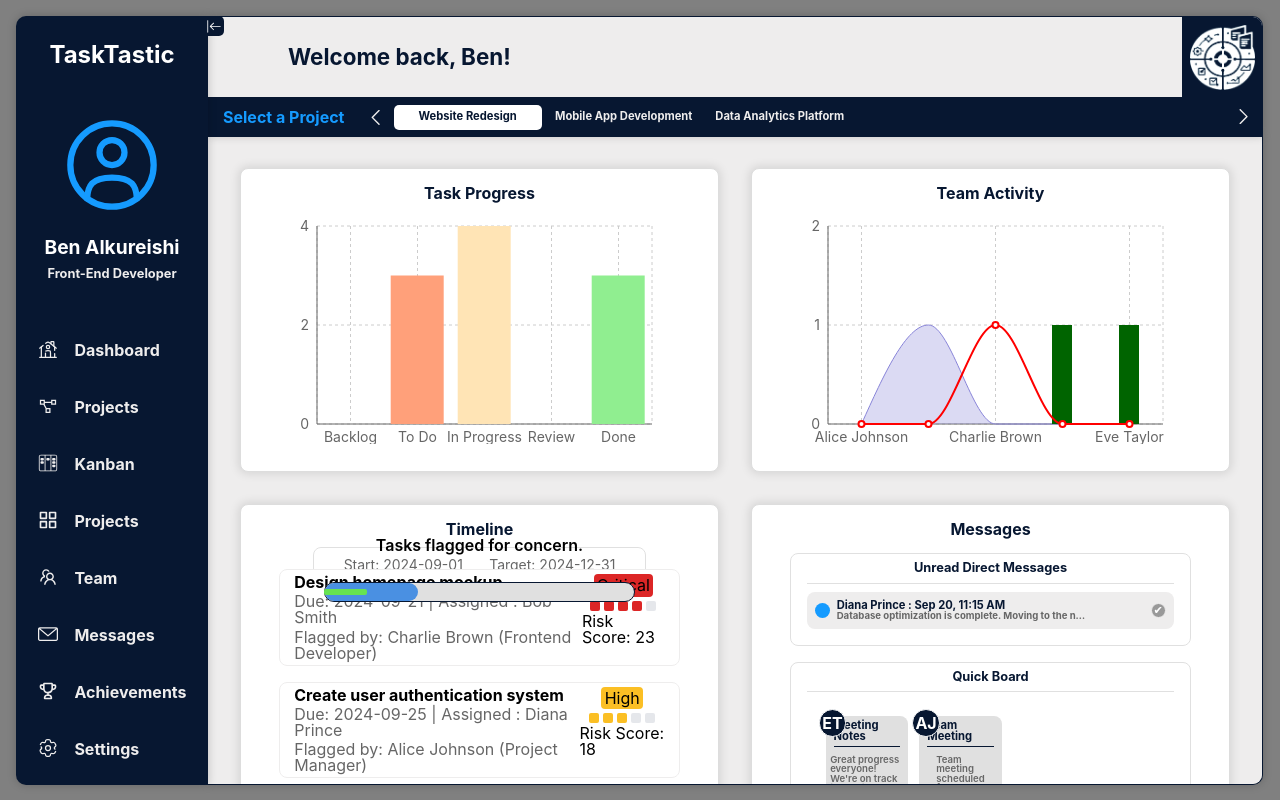
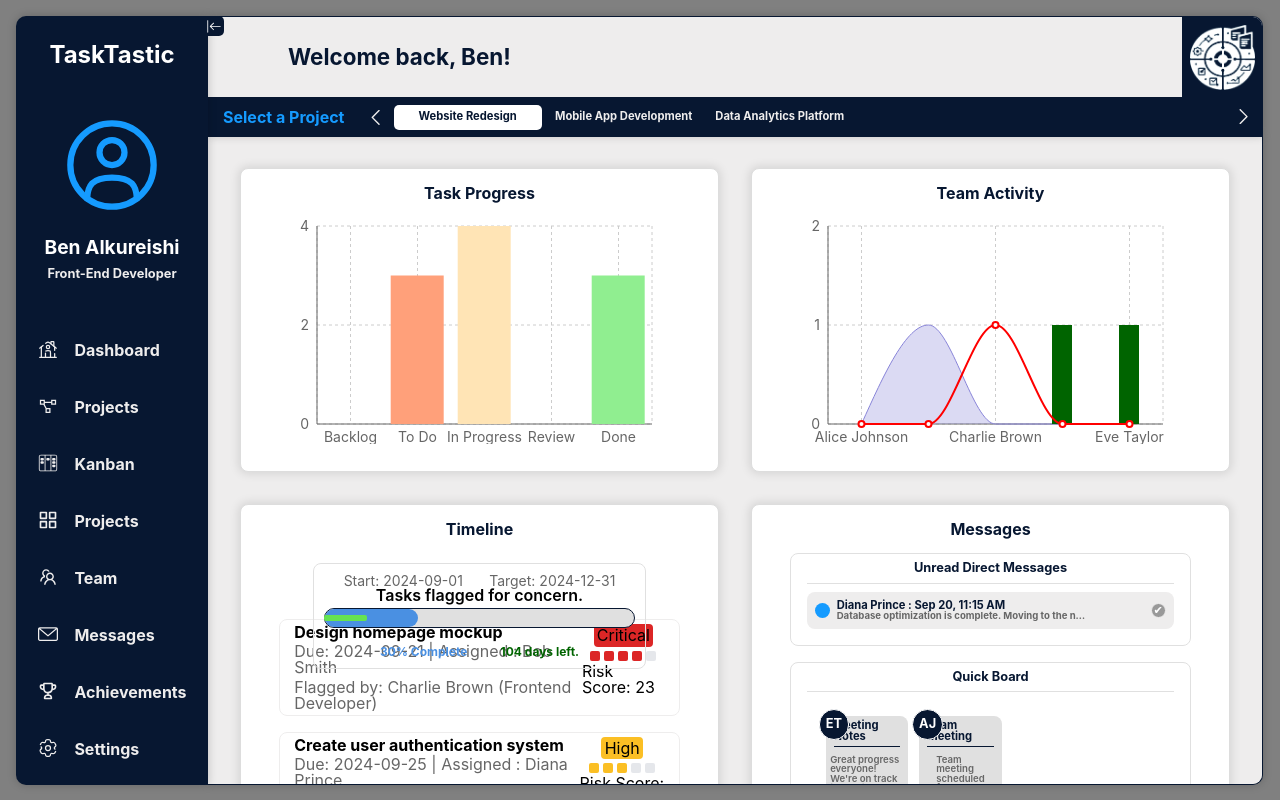
Before and after one commit to BenAlk/TaskTastic, a React (Vite) app in the folder client/: page / in a window 1280 px wide. Both pictures are taken after a click on the element "Website Redesign". Built offline with nearby package versions, Linux system fonts and the light colour scheme.

Commit message:
added timeline highlighting

```diff
--- a/client/src/components/QuickBoard/styles/QuickBoard.css
+++ b/client/src/components/QuickBoard/styles/QuickBoard.css
@@ -118,7 +118,7 @@
     border-radius: 50%;
     width: 20px;
     height: 20px;
-    padding: 0.8rem;
+    padding: 0.9rem;
     position: absolute;
     top: -7px;
     left: -7px;
@@ -126,6 +126,7 @@
     transition: all 0.5s ease-in-out;
     color: var(--secondary-color);
     font-weight: 700;
+    font-size: 0.8rem;
 }
 
 .message-content {
--- a/client/src/components/TimeLineTile/TimeLineTile.jsx
+++ b/client/src/components/TimeLineTile/TimeLineTile.jsx
@@ -47,18 +47,16 @@ const TimeLineTile = ({ project}) => {
         <div className="timeline-risk-container">
             <h2 className="project-title">Timeline</h2>
             <div className="project-timeline">
-                <div className="date-container">
-                    <span>Start: {project.projectStartDate}</span>
-                    <span>Target: {project.projectTargetDate}</span>
-                </div>
+                <div className="task-label">{taskProgress}% Complete</div>
+                <div className="timeline-label" style={{color: `${timelineProgress >= 70 ? "#ff0000" : timelineProgress >= 40 ? "#F59E0B" : "#006400"}`}}>{daysLeft} days left.</div>
                 <div className="progress-container">
                     <div className="progress-bar-background"></div>
                     <div className="progress-bar-tasks" style={{width: `${taskProgress}%`}} title={`${taskProgress}% Complete`}></div>
                     <div className="progress-bar-timeline" style={{width: `${timelineProgress}%`, backgroundColor: `${timelineProgress >= 70 ? "#ff0000" : (timelineProgress >= 40 ? "#F59E0B" : "#66e352")}`} } title={`${timelineProgress}% `}></div>
                 </div>
-                <div className="progress-label-container">
-                    <span className="progress-label">{taskProgress}% Complete</span>
-                    <span className="timeline-label" style={{color: `${timelineProgress >= 70 ? "#ff0000" : timelineProgress >= 40 ? "#F59E0B" : "#006400"}`}}>{daysLeft} days left.</span>
+                <div className="date-container">
+                    <span>Start: {project.projectStartDate}</span>
+                    <span>Target: {project.projectTargetDate}</span>
                 </div>
             </div>
             <div className="risk-container">
--- a/client/src/components/TimeLineTile/styles/TimeLineTile.css
+++ b/client/src/components/TimeLineTile/styles/TimeLineTile.css
@@ -3,15 +3,19 @@ display : flex;
 flex-direction: column;
 align-items: center;
 height: 100%;
+gap: 1rem;
 }
 
 .project-timeline {
-    padding: 10px;
+    padding: 10px 10px 30px;
     border: 1px solid #e0e0e0;
     border-radius: 8px;
     width: 75%;
     margin: 0 auto;
     transition: all 0.3s ease-in-out;
+    position: relative;
+    display: flex;
+    flex-direction: column-reverse;
 }
 
 .project-title {
@@ -75,21 +79,38 @@ height: 100%;
     justify-content: space-evenly;
 }
 
-.progress-label, .timeline-label {
+.task-label, .timeline-label {
     font-size: 12px;
     font-weight: bold;
     transition: all 0.3s ease-in-out;
-    bottom: -20px;
+    bottom: 10%;
+    cursor: pointer;
 }
 
-.progress-label {
-    left: 0;
+.task-label {
+    left: 20%;
     color: #4a90e2;
+    position: absolute;
 }
 
 .timeline-label {
-    right: 0;
+    right: 20%;
     color: #ff4136;
+    position: absolute;
+}
+
+.task-label:hover {
+    color: var(--primary-color);
+}
+
+.task-label:hover ~ .progress-container > .progress-bar-timeline {
+    display: none;
+    transition: all 0.3s ease-in-out;
+}
+
+.task-label:hover ~ .progress-container > .progress-bar-tasks {
+    background-color: var(--primary-color);
+    transition: all 0.3s ease-in-out;
 }
 
 /* Enter/exit animations for transition group */
```
